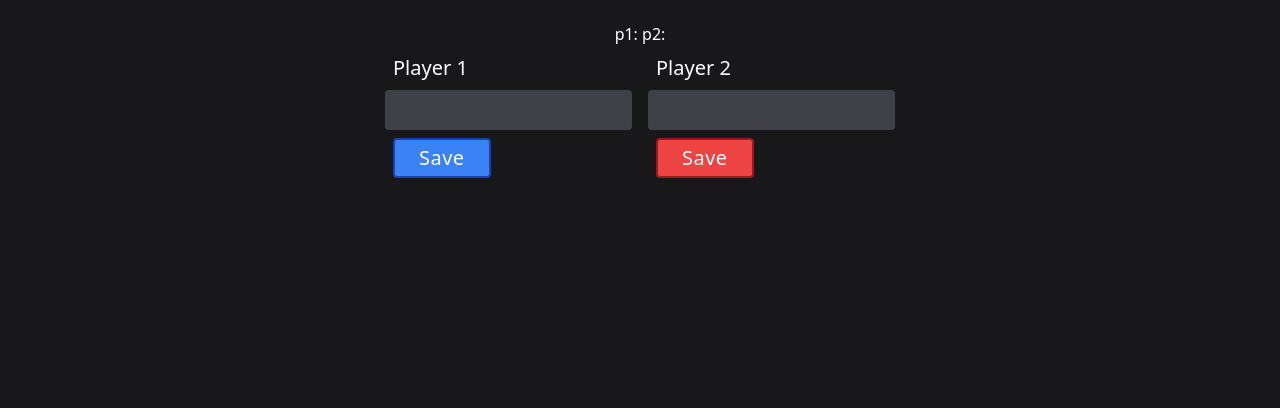
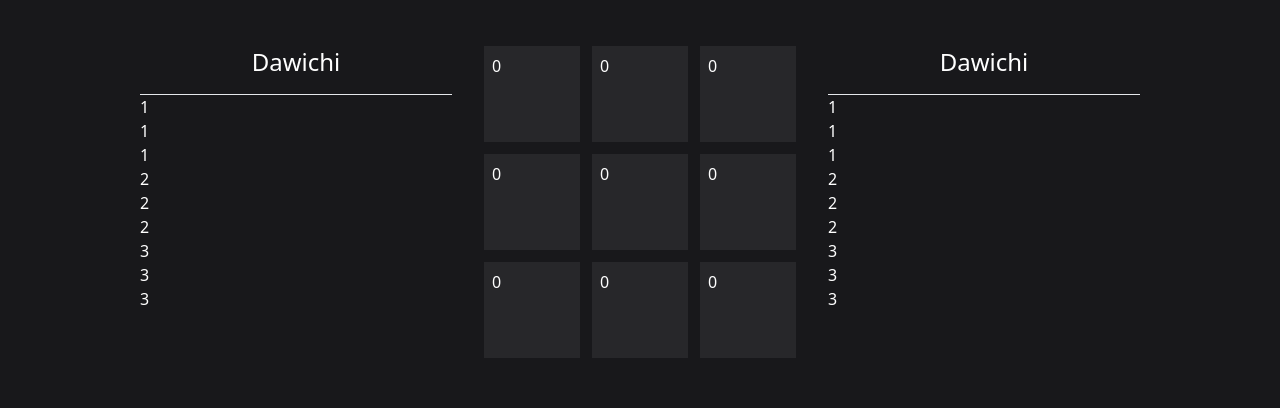
Before and after one commit to alexxwe/duckgames, a SvelteKit app: page /tictactoe in a window 1280 px wide. Shown: the part 183-591 px from the top of the page. Built offline with nearby package versions, Linux system fonts and the light colour scheme.

Commit message:
Map system

```diff
--- a/src/lib/components/Btn.svelte
+++ /dev/null
@@ -1,23 +0,0 @@
-<!--
-  @component
-
-  ## Btn
-  Custom button
-
-  @param style - the style of the button
--->
-
-<script lang="ts">
-    export let style: 'info' | 'success' | 'warning' | 'danger'
-
-    const color = {
-        info: 'bg-blue-500 hover:bg-blue-700 border-2 border-blue-800',
-        success: 'bg-green-500 hover:bg-green-700 border-2 border-green-800',
-        warning: 'bg-yellow-500 hover:bg-yellow-700 border-2 border-yellow-800',
-        danger: 'bg-red-500 hover:bg-red-700 border-2 border-red-800',
-    }
-</script>
-
-<button type="button" class="{color[style]} text-xl tracking-wide py-1 px-6 m-2 rounded">
-    <slot/>
-</button>
--- a/src/lib/components/TextInput.svelte
+++ /dev/null
@@ -1,36 +0,0 @@
-<!--
-    @component
-
-    ## TextInput
-    Custom text input
-
-    @param inputValue - Value binded to the input
-    @param title - Title of the input
-    @param onClick - Function to be called when the button is clicked
-    @param disabled - If the button should be disabled (default: false)
-    @param hideButton - If the button should be hidden (default: false)
-    @param buttonStyle - Style of the button (default: 'primary')
--->
-<script lang="ts">
-    import Btn from './Btn.svelte'
-
-    export let inputValue: string
-    export let title: string
-    export let onClick: () => void
-    export let disabled: boolean = false
-    export let hideButton: boolean = false
-    export let buttonStyle: 'info' | 'success' | 'warning' | 'danger' = 'info'
-
-    const disabledCSS = disabled ? 'cursor-not-allowed opacity-50' : ''
-</script>
-
-<div class="flex flex-col">
-    <label class="text-xl m-2" for={title}>{title}</label>
-    <input id={title} class="bg-zinc-700 p-2 rounded {disabledCSS}" bind:value={inputValue} {disabled} type="text" />
-
-    {#if !hideButton}
-        <span on:click={onClick}>
-            <Btn style={buttonStyle}>Save</Btn>
-        </span>
-    {/if}
-</div>
--- a/src/routes/tictactoe/+page.svelte
+++ b/src/routes/tictactoe/+page.svelte
@@ -1,100 +1,66 @@
 <script lang="ts">
-    import type { GameDTO } from './types/Game'
     import Box from '$lib/components/Box.svelte'
-    import TextInput from '$lib/components/TextInput.svelte'
-    import MatrioshkasList from './matrioshkasList.svelte'
-
-    /**
-     * Declare the game information
-     */
-    const game: GameDTO = {
-        player1: {
-            name: '',
-            tokens: [],
-            isTurn: false,
-        },
-        player2: {
-            name: '',
-            tokens: [],
-            isTurn: false,
-        },
-        selectToken: (id: number) => (game.selectedToken = id),
-        selectedToken: 0,
-    }
-
-    // Fill the players array with tokens
-    const opts: Array<1 | 2 | 3> = [1, 1, 1, 2, 2, 2, 3, 3, 3]
-    opts.forEach((value, idx) => {
-        game.player1.tokens.push({
-            id: idx + 1,
-            value,
-            position: 0,
-        })
-        game.player2.tokens.push({
-            id: idx + 10,
-            value,
-            position: 0,
-        })
-    })
+    import { styles } from '../../styles/globals'
+    import { TicTacToe } from './game'
 
     // Ask for player names
-    let gameStep: number = 0
-    let input1: string = ''
-    let input2: string = ''
+    let gameStep: 0 | 1 = 1
+    let input1: string = 'Dawichi'
+    let input2: string = 'Dawichi'
+
+    const game = new TicTacToe()
 </script>
 
 <div class="flex flex-col items-center justify-center">
     <Box title="Tic Tac Toe">The game you already know BUT this time with matrioshkas!</Box>
     <br />
-
-    {input1}
-    p1: {game.player1.name}
-    {input2}
-    p2: {game.player2.name}
+    <br />
 
     {#if gameStep === 0}
-        <section class="grid md:grid-cols-2 gap-4">
-            <TextInput
-                inputValue={input1}
-                title="Player 1"
-                onClick={() => (game.player1.name = input1)}
-                disabled={game.player1.name !== ''}
-                hideButton={game.player1.name !== ''}
-            />
-            <TextInput
-                inputValue={input2}
-                title="Player 2"
-                onClick={() => (game.player2.name = input2)}
-                disabled={game.player2.name !== ''}
-                hideButton={game.player2.name !== ''}
-                buttonStyle="danger"
-            />
+        <p class="py-8">To start the game, write your names</p>
+        <section class="grid gap-4 md:grid-cols-2">
+            <div class="flex flex-col">
+                <label class="m-2 text-xl" for="p1">Player 1</label>
+                <input id="p1" class="rounded bg-zinc-700 p-2" bind:value={input1} type="text" />
+            </div>
+            <div class="flex flex-col">
+                <label class="m-2 text-xl" for="p2">Player 2</label>
+                <input id="p2" class="rounded bg-zinc-700 p-2" bind:value={input2} type="text" />
+            </div>
         </section>
+
+        <button class="{styles.button.info} {input1 && input2 ? '' : 'cursor-not-allowed opacity-50'} mt-8" on:click={() => (gameStep = 1)}>
+            Start
+        </button>
     {/if}
 
     {#if gameStep === 1}
-        <div class="grid grid-cols-3 gap-4">
-            <MatrioshkasList {game} blueTeam={true} isTurn={true} />
-
-            <div>
-                <h2 class="text-xl">map</h2>
-                <div class="border grid grid-cols-3">
-                </div>
+        <section class="grid grid-cols-3 gap-8">
+            <aside>
+                <h2 class="text-2xl text-center pb-4">{input1}</h2>
+                <hr />
+                {#each game.player1 as piece, pieceIdx}
+                    <div>
+                        {piece.value}
+                    </div>
+                {/each}
+            </aside>
+            <div class="grid grid-cols-3 gap-3">
+                {#each game.board as row, rowIdx}
+                    {#each row as cell, cellIdx}
+                        <div class="h-24 w-24 bg-zinc-800 p-2">{cell}</div>
+                    {/each}
+                {/each}
             </div>
-
-            <MatrioshkasList {game} blueTeam={false} isTurn={false} />
-        </div>
-        selected matrioshka {game.selectedToken}
+            <aside>
+                <h2 class="text-2xl text-center pb-4">{input1}</h2>
+                <hr />
+                {#each game.player2 as piece, pieceIdx}
+                    <div>
+                        {piece.value}
+                    </div>
+                {/each}
+            </aside>
+        </section>
     {/if}
-
-    {#if !game.player1.name}
-        <span />
-    {:else if !game.player2.name}
-        <span />
-    {:else}
-        <h1>FINISHED!!!!!!!!!!</h1>
-        {game.player1.name}
-        {game.player2.name}
-    {/if}
-
 </div>
--- /dev/null
+++ b/src/routes/tictactoe/game.ts
@@ -0,0 +1,25 @@
+type Piece = {
+    player: 1 | 2
+    value: number
+}
+
+export class TicTacToe {
+    board: Array<Array<0 | Piece>> = [
+        [0, 0, 0],
+        [0, 0, 0],
+        [0, 0, 0],
+    ]
+
+    player1: Piece[] = Array.from({ length: 9 }, (_, i) => ({ player: 1, value: Math.floor(i / 3) + 1 }))
+    player2: Piece[] = Array.from({ length: 9 }, (_, i) => ({ player: 2, value: Math.floor(i / 3) + 1 }))
+
+    move(x: number, y: number, piece: number) {
+        // if (this.board[x][y]) {
+        //     if (piece > this.board[x][y]) {
+        //         this.board[x][y] = piece
+        //     }
+        // } else {
+        //     this.board[x][y] = piece
+        // }
+    }
+}
--- a/src/routes/tictactoe/matrioshka.svelte
+++ /dev/null
@@ -1,32 +0,0 @@
-<script lang="ts">
-    import type { GameDTO } from './types/Game'
-    import type { MatrioshkaDTO } from './types/Matrioshka'
-
-    export let game: GameDTO
-    export let matrioshka: MatrioshkaDTO
-    export let blueTeam: boolean
-    export let isAvailable: boolean
-
-    const bgColor = blueTeam ? 'bg-blue-400' : 'bg-red-400'
-    const animation = isAvailable ? '' : 'opacity-30'
-
-    const selected = (token: number): string => (token === matrioshka.id ? 'text-red-400' : '')
-
-    const emojis = {
-        1: 'bi-emoji-frown text-lg',
-        2: 'bi-emoji-neutral text-2xl',
-        3: 'bi-emoji-smile text-4xl',
-    }
-</script>
-
-<div
-    class="w-12 h-12 {bgColor} m-1 flex items-center justify-center hover:animate-pulse-fast cursor-pointer {animation} {selected(
-        game.selectedToken,
-    )}"
-    on:click={() => {
-        game.selectToken(matrioshka.id)
-        console.log(selected)
-    }}
->
-    <i class="bi {emojis[matrioshka.value]}" />
-</div>
--- a/src/routes/tictactoe/matrioshkasList.svelte
+++ /dev/null
@@ -1,20 +0,0 @@
-<script lang="ts">
-    import type { GameDTO } from './types/Game'
-    import Matrioshka from './matrioshka.svelte'
-
-    export let game: GameDTO
-    export let blueTeam: boolean
-    export let isTurn: boolean
-
-    const playerHand = blueTeam ? game.player1.tokens : game.player2.tokens
-    const titleColor = blueTeam ? 'text-blue-400' : 'text-red-400'
-</script>
-
-<div>
-    <h2 class="text-xl {titleColor}">{blueTeam ? 'Player 1' : 'Player 2'}</h2>
-    <div class="border grid grid-cols-3">
-        {#each playerHand as matrioshka}
-            <Matrioshka {game} {matrioshka} {blueTeam} isAvailable={isTurn} />
-        {/each}
-    </div>
-</div>
--- a/src/routes/tictactoe/types/Matrioshka.d.ts
+++ /dev/null
@@ -1,5 +0,0 @@
-export type MatrioshkaDTO = {
-    id: number
-    value: 1 | 2 | 3
-    position: 0 | 1 | 2 | 3 | 4 | 5 | 6 | 7 | 8 | 9
-}
--- /dev/null
+++ b/src/styles/globals.ts
@@ -0,0 +1,27 @@
+// Here are declared the common styles for all buttons
+const common: Record<string, string> = {
+    button: 'text-xl tracking-wide py-1 px-6 m-2 rounded',
+}
+
+// Here are declared the specific styles for each type of button
+const specific: Record<string, Record<string, string>> = {
+    button: {
+        info: 'bg-blue-500 hover:bg-blue-700 border-2 border-blue-800',
+        success: 'bg-green-500 hover:bg-green-700 border-2 border-green-800',
+        warning: 'bg-yellow-500 hover:bg-yellow-700 border-2 border-yellow-800',
+        danger: 'bg-red-500 hover:bg-red-700 border-2 border-red-800',
+    },
+}
+
+// Exported variable, appends the common styles to the specific ones
+// So `styles.button.info` will return `common.button` + `specific.button.info`
+export const styles = new Proxy(specific, {
+    get: (target, prop: string) => {
+        if (prop in target) {
+            for (const key in target[prop]) {
+                target[prop][key] = `${common[prop]} ${target[prop][key]}`
+            }
+            return target[prop]
+        }
+    },
+})
```
Also changed, not shown: src/routes/tictactoe/types/Game.d.ts (deleted, +0 -14 lines).
